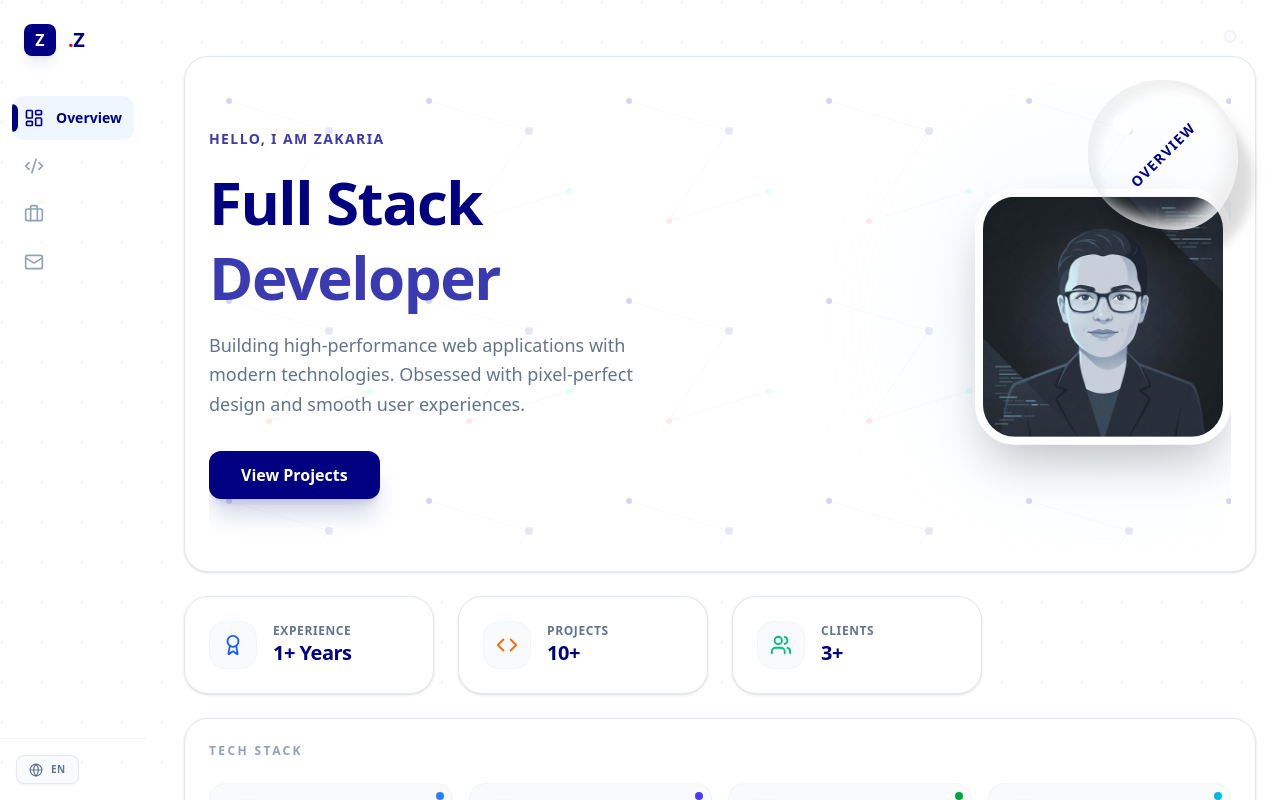
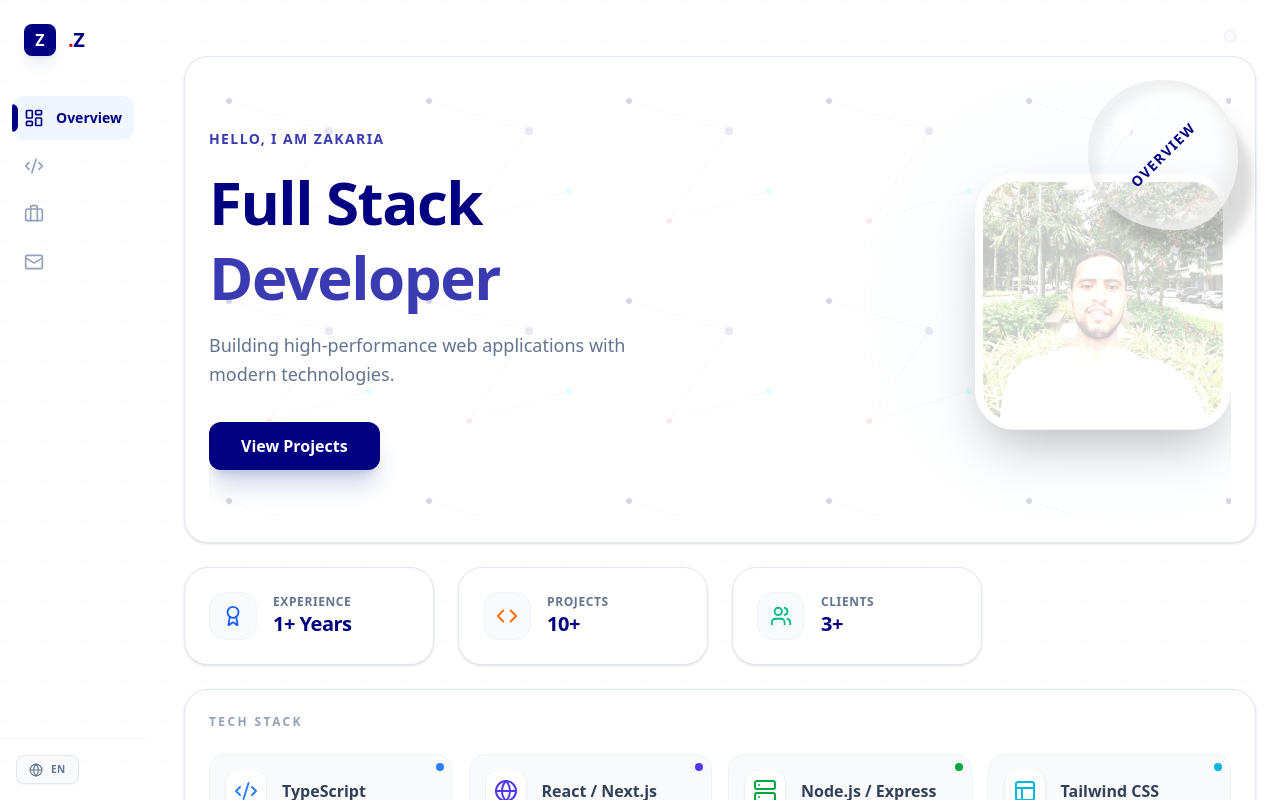
Before and after one commit to zakari90/portfolio, a Next.js app: page /en in a window 1280 px wide. Shown: the top 800 px of the page. Built offline with nearby package versions, Linux system fonts and the light colour scheme.

Commit message:
corrections

```diff
--- a/messages/ar.json
+++ b/messages/ar.json
@@ -6,10 +6,10 @@
     "contact": "تواصل"
   },
   "Hero": {
-    "greeting": "مرحباً، أنا زكريا",
+    "greeting": "مرحباً، أنا زكرياء ",
     "title_start": "مطور",
     "title_end": "شامل",
-    "description": "أقوم ببناء تطبيقات ويب عالية الأداء باستخدام تقنيات حديثة. مهووس بالتصميم الدقيق وتجربة المستخدم السلسة.",
+    "description": "أقوم ببناء تطبيقات ويب عالية الأداء باستخدام تقنيات حديثة.",
     "view_projects": "تصفح المشاريع",
     "contact_me": "تواصل معي"
   },
--- a/messages/en.json
+++ b/messages/en.json
@@ -9,7 +9,7 @@
     "greeting": "Hello, I am Zakaria",
     "title_start": "Full Stack",
     "title_end": "Developer",
-    "description": "Building high-performance web applications with modern technologies. Obsessed with pixel-perfect design and smooth user experiences.",
+    "description": "Building high-performance web applications with modern technologies.",
     "view_projects": "View Projects",
     "contact_me": "Contact Me"
   },
--- a/messages/fr.json
+++ b/messages/fr.json
@@ -9,7 +9,7 @@
     "greeting": "Bonjour, je suis Zakaria",
     "title_start": "Développeur",
     "title_end": "Full Stack",
-    "description": "Création d'applications web performantes avec des technologies modernes. Obsédé par le design parfait et une expérience utilisateur fluide.",
+    "description": "Création d'applications web performantes avec des technologies modernes.",
     "view_projects": "Voir les Projets",
     "contact_me": "Me Contacter"
   },
--- a/src/components/Hero.tsx
+++ b/src/components/Hero.tsx
@@ -96,7 +96,7 @@ export default function Hero() {
             <div className="absolute inset-0 bg-blue-100 blur-[80px] rounded-full opacity-50" />
             <div className="relative w-full h-full rounded-[40px] overflow-hidden border-8 border-white bg-slate-50 shadow-2xl">
               <Image
-                src="/developer_headshot.png"
+                src="/founder.jpg"
                 alt="Zakaria Headshot"
                 fill
                 className="object-cover"
```
Also changed, not shown: public/founder.jpg (added).
